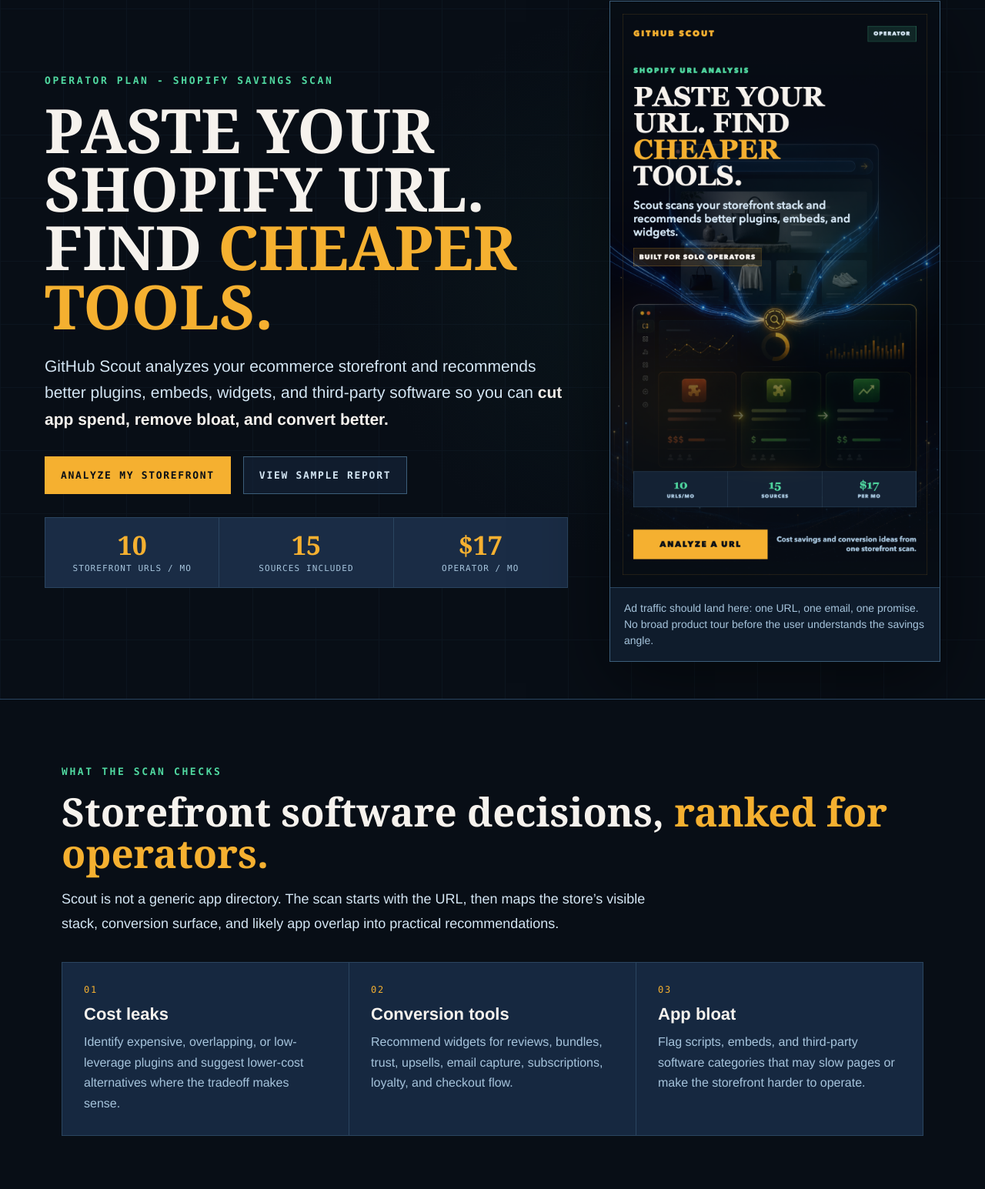
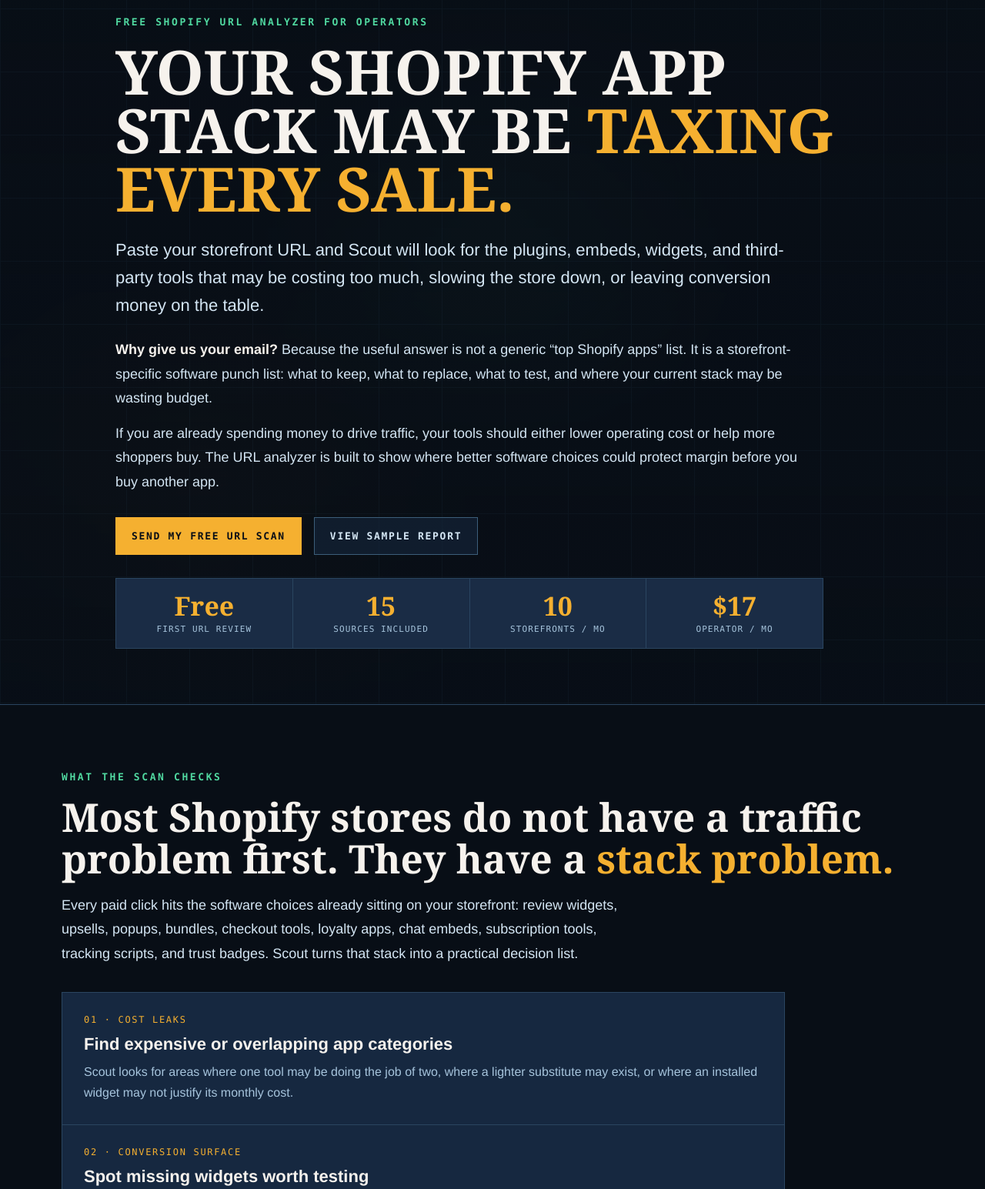
Before and after one commit to peter72289-lab/github-scout-project, a plain HTML site: page netlify-v9-githubscout-ecommerce/operator-shopify-savings.html in a window 1280 px wide. Shown: the part 134-1679 px from the top of the page at 77% size. Drawn offline with Linux system fonts and the light colour scheme.

Commit message:
Refine Operator URL analyzer landing page

```diff
--- a/netlify-v9-githubscout-ecommerce/operator-shopify-savings.html
+++ b/netlify-v9-githubscout-ecommerce/operator-shopify-savings.html
@@ -21,38 +21,42 @@
     .navlinks{display:flex;gap:18px;align-items:center;flex-wrap:wrap}
     .navlinks a{font-family:ui-monospace,SFMono-Regular,Menlo,Monaco,Consolas,monospace;letter-spacing:.12em;text-transform:uppercase;color:var(--muted);font-size:12px;text-decoration:none}
     .navlinks .cta{background:var(--amber);color:var(--black);padding:10px 14px;font-weight:800}
-    .hero{position:relative;min-height:calc(100vh - 58px);padding:72px 58px 48px;display:grid;grid-template-columns:minmax(0,1fr) 430px;gap:54px;align-items:center;overflow:hidden}
-    .hero:before{content:"";position:absolute;inset:0;background:linear-gradient(90deg,rgba(8,14,22,.98),rgba(8,14,22,.72),rgba(8,14,22,.98)),radial-gradient(circle at 65% 45%,rgba(80,216,160,.16),transparent 36%);pointer-events:none}
+    .hero{position:relative;min-height:auto;padding:92px 58px 72px;display:block;overflow:hidden}
+    .hero:before{content:"";position:absolute;inset:0;background:linear-gradient(180deg,rgba(8,14,22,.98),rgba(8,14,22,.82),rgba(8,14,22,.98)),radial-gradient(circle at 50% 36%,rgba(80,216,160,.16),transparent 36%),radial-gradient(circle at 20% 78%,rgba(245,176,48,.12),transparent 28%);pointer-events:none}
     .hero-grid{position:absolute;inset:0;background-image:linear-gradient(var(--border) 1px,transparent 1px),linear-gradient(90deg,var(--border) 1px,transparent 1px);background-size:82px 82px;opacity:.13}
-    .hero-copy,.hero-card{position:relative;z-index:2}
+    .hero-copy{position:relative;z-index:2;max-width:980px;margin:0 auto}
     .kicker{font-family:ui-monospace,SFMono-Regular,Menlo,Monaco,Consolas,monospace;color:var(--green);letter-spacing:.2em;text-transform:uppercase;font-size:13px;font-weight:800;margin-bottom:18px}
-    h1{font-family:Georgia,Times New Roman,serif;font-size:clamp(46px,6.2vw,92px);line-height:.96;margin:0 0 24px;text-transform:uppercase;max-width:900px}
+    h1{font-family:Georgia,Times New Roman,serif;font-size:clamp(46px,6.2vw,92px);line-height:.96;margin:0 0 24px;text-transform:uppercase;max-width:940px}
     h1 em{color:var(--amber);font-style:normal}
-    .sub{font-size:21px;line-height:1.65;color:var(--body);max-width:760px;margin:0 0 30px}
+    .sub{font-size:22px;line-height:1.65;color:var(--body);max-width:890px;margin:0 0 18px}
     .sub strong{color:var(--white)}
+    .dr-copy{display:grid;gap:14px;margin-top:24px;max-width:900px}
+    .dr-copy p{margin:0;color:var(--body);font-size:18px;line-height:1.75}
+    .dr-copy strong{color:var(--white)}
     .actions{display:flex;gap:16px;flex-wrap:wrap;margin:30px 0 18px}
     .btn{display:inline-block;text-decoration:none;font-family:ui-monospace,SFMono-Regular,Menlo,Monaco,Consolas,monospace;text-transform:uppercase;letter-spacing:.13em;font-size:13px;font-weight:800;padding:16px 20px;border:1px solid var(--blt)}
     .btn.primary{background:var(--amber);color:var(--black);border-color:var(--amber)}
     .btn.secondary{color:var(--body);background:rgba(22,40,64,.55)}
-    .trust{display:grid;grid-template-columns:repeat(3,minmax(0,1fr));gap:1px;background:var(--border);border:1px solid var(--border);max-width:720px;margin-top:30px}
+    .trust{display:grid;grid-template-columns:repeat(4,minmax(0,1fr));gap:1px;background:var(--border);border:1px solid var(--border);max-width:920px;margin-top:30px}
     .trust div{background:rgba(22,40,64,.82);padding:18px;text-align:center}
     .trust strong{display:block;color:var(--amber);font-family:Georgia,Times New Roman,serif;font-size:34px;line-height:1}
     .trust span{display:block;color:var(--muted);font-family:ui-monospace,SFMono-Regular,Menlo,Monaco,Consolas,monospace;text-transform:uppercase;letter-spacing:.1em;font-size:11px;margin-top:7px}
-    .hero-card{border:1px solid var(--blt);background:var(--deep);box-shadow:0 28px 90px rgba(0,0,0,.5);overflow:hidden}
-    .hero-card img{display:block;width:100%;height:auto}
-    .card-note{border-top:1px solid var(--border);padding:16px 18px;color:var(--muted);font-size:14px;line-height:1.5}
     section{padding:86px 58px;border-top:1px solid var(--border)}
     .inner{max-width:1120px;margin:0 auto}
     h2{font-family:Georgia,Times New Roman,serif;font-size:clamp(34px,4vw,58px);line-height:1.05;margin:0 0 18px}
     h2 em{color:var(--amber);font-style:normal}
     .lead{color:var(--body);font-size:18px;line-height:1.75;max-width:760px;margin:0 0 34px}
-    .grid3{display:grid;grid-template-columns:repeat(3,minmax(0,1fr));gap:1px;background:var(--border);border:1px solid var(--border)}
+    .grid3{display:grid;grid-template-columns:1fr;gap:1px;background:var(--border);border:1px solid var(--border);max-width:940px}
     .tile{background:var(--surface);padding:28px}
     .tile h3{margin:0 0 10px;color:var(--white);font-size:22px}
     .tile p{margin:0;color:var(--muted);line-height:1.65}
     .tile .num{font-family:ui-monospace,SFMono-Regular,Menlo,Monaco,Consolas,monospace;color:var(--amber);letter-spacing:.14em;text-transform:uppercase;font-size:12px;margin-bottom:12px}
-    .report{display:grid;grid-template-columns:.9fr 1.1fr;gap:34px;align-items:start}
+    .report{display:grid;grid-template-columns:1fr;gap:34px;align-items:start;max-width:940px}
     .report-panel{border:1px solid var(--border);background:var(--deep);padding:28px}
+    .value-stack{display:grid;gap:1px;background:var(--border);border:1px solid var(--border);max-width:940px}
+    .value-row{background:var(--surface);padding:22px 24px;display:grid;grid-template-columns:190px 1fr;gap:22px}
+    .value-row strong{color:var(--amber);font-family:ui-monospace,SFMono-Regular,Menlo,Monaco,Consolas,monospace;text-transform:uppercase;letter-spacing:.12em;font-size:12px}
+    .value-row p{margin:0;color:var(--body);line-height:1.65}
     .video-wrap{max-width:520px;margin:28px auto 0;border:1px solid var(--blt);background:var(--deep);box-shadow:0 28px 90px rgba(0,0,0,.45);overflow:hidden}
     .video-wrap video{display:block;width:100%;aspect-ratio:9/16;background:var(--black)}
     .video-note{text-align:center;color:var(--muted);font-size:14px;line-height:1.6;margin:14px auto 0;max-width:620px}
@@ -73,7 +77,7 @@
     .form-grid{display:grid;grid-template-columns:1fr 1fr;gap:15px}
     .fine{color:var(--faint);font-size:13px;line-height:1.6}
     footer{border-top:1px solid var(--border);padding:28px 58px;color:var(--faint);display:flex;justify-content:space-between;gap:18px;flex-wrap:wrap}
-    @media(max-width:900px){nav{padding:12px 20px}.hero{grid-template-columns:1fr;padding:52px 24px}.hero-card{max-width:430px}.grid3,.report,.form-grid{grid-template-columns:1fr}.trust{grid-template-columns:1fr 1fr}section{padding:60px 24px}footer{padding:24px}}
+    @media(max-width:900px){nav{padding:12px 20px}.hero{padding:52px 24px}.grid3,.report,.form-grid{grid-template-columns:1fr}.trust{grid-template-columns:1fr 1fr}.value-row{grid-template-columns:1fr;gap:8px}section{padding:60px 24px}footer{padding:24px}}
   </style>
 </head>
 <body>
@@ -89,34 +93,49 @@
   <header class="hero">
     <div class="hero-grid"></div>
     <div class="hero-copy">
-      <div class="kicker">Operator Plan - Shopify Savings Scan</div>
-      <h1>Paste your Shopify URL. Find <em>cheaper tools.</em></h1>
-      <p class="sub">GitHub Scout analyzes your ecommerce storefront and recommends better plugins, embeds, widgets, and third-party software so you can <strong>cut app spend, remove bloat, and convert better.</strong></p>
+      <div class="kicker">Free Shopify URL analyzer for operators</div>
+      <h1>Your Shopify app stack may be <em>taxing every sale.</em></h1>
+      <p class="sub">Paste your storefront URL and Scout will look for the plugins, embeds, widgets, and third-party tools that may be costing too much, slowing the store down, or leaving conversion money on the table.</p>
+      <div class="dr-copy">
+        <p><strong>Why give us your email?</strong> Because the useful answer is not a generic “top Shopify apps” list. It is a storefront-specific software punch list: what to keep, what to replace, what to test, and where your current stack may be wasting budget.</p>
+        <p>If you are already spending money to drive traffic, your tools should either lower operating cost or help more shoppers buy. The URL analyzer is built to show where better software choices could protect margin before you buy another app.</p>
+      </div>
       <div class="actions">
-        <a class="btn primary" href="#capture">Analyze My Storefront</a>
+        <a class="btn primary" href="#capture">Send My Free URL Scan</a>
         <a class="btn secondary" href="sample-shopify-url-analysis.html">View Sample Report</a>
       </div>
       <div class="trust">
-        <div><strong>10</strong><span>Storefront URLs / mo</span></div>
+        <div><strong>Free</strong><span>First URL review</span></div>
         <div><strong>15</strong><span>Sources included</span></div>
+        <div><strong>10</strong><span>Storefronts / mo</span></div>
         <div><strong>$17</strong><span>Operator / mo</span></div>
       </div>
     </div>
-    <aside class="hero-card">
-      <img src="assets/operator-shopify-url-savings-ad.png" alt="GitHub Scout Operator Shopify URL savings ad">
-      <div class="card-note">Ad traffic should land here: one URL, one email, one promise. No broad product tour before the user understands the savings angle.</div>
-    </aside>
   </header>
 
   <section id="scan">
     <div class="inner">
       <div class="kicker">What the scan checks</div>
-      <h2>Storefront software decisions, <em>ranked for operators.</em></h2>
-      <p class="lead">Scout is not a generic app directory. The scan starts with the URL, then maps the store’s visible stack, conversion surface, and likely app overlap into practical recommendations.</p>
+      <h2>Most Shopify stores do not have a traffic problem first. They have a <em>stack problem.</em></h2>
+      <p class="lead">Every paid click hits the software choices already sitting on your storefront: review widgets, upsells, popups, bundles, checkout tools, loyalty apps, chat embeds, subscription tools, tracking scripts, and trust badges. Scout turns that stack into a practical decision list.</p>
       <div class="grid3">
-        <div class="tile"><div class="num">01</div><h3>Cost leaks</h3><p>Identify expensive, overlapping, or low-leverage plugins and suggest lower-cost alternatives where the tradeoff makes sense.</p></div>
-        <div class="tile"><div class="num">02</div><h3>Conversion tools</h3><p>Recommend widgets for reviews, bundles, trust, upsells, email capture, subscriptions, loyalty, and checkout flow.</p></div>
-        <div class="tile"><div class="num">03</div><h3>App bloat</h3><p>Flag scripts, embeds, and third-party software categories that may slow pages or make the storefront harder to operate.</p></div>
+        <div class="tile"><div class="num">01 · Cost leaks</div><h3>Find expensive or overlapping app categories</h3><p>Scout looks for areas where one tool may be doing the job of two, where a lighter substitute may exist, or where an installed widget may not justify its monthly cost.</p></div>
+        <div class="tile"><div class="num">02 · Conversion surface</div><h3>Spot missing widgets worth testing</h3><p>Reviews, bundles, quantity breaks, subscriptions, trust, upsells, email capture, post-purchase offers, and checkout support are evaluated as practical CRO opportunities.</p></div>
+        <div class="tile"><div class="num">03 · App bloat</div><h3>Protect speed before adding more software</h3><p>Too many embeds and scripts can make a store slower and harder to operate. Scout flags categories to clean up before you install another “conversion” app.</p></div>
+      </div>
+    </div>
+  </section>
+
+  <section id="why">
+    <div class="inner">
+      <div class="kicker">Why this is worth your email</div>
+      <h2>You are not opting in for a newsletter. You are asking for a <em>storefront-specific software diagnosis.</em></h2>
+      <p class="lead">The form gives Scout enough context to prioritize the scan. A store spending under $10k/month on ads needs different software choices than a store spending $250k/month. Your URL and ad spend range help frame the value of each recommendation.</p>
+      <div class="value-stack">
+        <div class="value-row"><strong>You send</strong><p>Your email, Shopify URL, monthly ad spend range, and the main problem you want fixed.</p></div>
+        <div class="value-row"><strong>Scout checks</strong><p>Visible storefront stack, plugin categories, conversion widgets, possible app overlap, third-party embeds, and software replacement opportunities.</p></div>
+        <div class="value-row"><strong>You get</strong><p>A practical punch list: software to consider replacing, tools worth testing, bloat to investigate, and recommendations tied to savings or conversion.</p></div>
+        <div class="value-row"><strong>The point</strong><p>If one app swap lowers spend, one widget improves conversion, or one cleanup improves speed, the scan can pay for itself before the month is over.</p></div>
       </div>
     </div>
   </section>
@@ -162,9 +181,9 @@
     <div class="inner report">
       <div>
         <div class="kicker">Lead capture</div>
-        <h2>Get the first URL into the <em>scan queue.</em></h2>
-        <p class="lead">This Netlify form is ready for ad traffic. Submissions capture the exact inputs needed for an Operator-style Shopify software audit.</p>
-        <p class="fine">Netlify will collect submissions once the V9 site can deploy again. Until payment is connected, this page acts as a high-intent waitlist and scan intake.</p>
+        <h2>Send the URL. Get the <em>software punch list.</em></h2>
+        <p class="lead">Drop your storefront URL and ad spend range. Scout will use that context to prioritize app savings, better plugin options, conversion widgets, third-party embeds, and stack cleanup opportunities.</p>
+        <p class="fine">Your first URL review is positioned as the front door into Operator. If the scan shows enough savings or conversion upside, the $17/month plan gives you 10 storefront analyses per month across all 15 sources.</p>
       </div>
       <form name="operator-url-scan" method="POST" data-netlify="true" action="operator-thank-you.html">
         <input type="hidden" name="form-name" value="operator-url-scan">
@@ -173,11 +192,11 @@
           <label>Store URL<input name="store_url" type="url" required placeholder="https://yourstore.com"></label>
         </div>
         <div class="form-grid">
-          <label>Monthly app spend<select name="monthly_app_spend" required><option value="">Select range</option><option>$0-$100</option><option>$101-$300</option><option>$301-$750</option><option>$750+</option></select></label>
+          <label>Monthly ad spend<select name="monthly_ad_spend" required><option value="">Select range</option><option>Under $10,000 a month</option><option>$10,000 to $100,000 a month</option><option>$100,000 to $250,000 a month</option><option>More than $250,000 a month</option></select></label>
           <label>Biggest goal<select name="primary_goal" required><option value="">Select goal</option><option>Cut app costs</option><option>Improve conversion</option><option>Speed up storefront</option><option>Find better widgets</option><option>Clean up app stack</option></select></label>
         </div>
-        <label>What should Scout look for first?<textarea name="notes" placeholder="Example: our review app is expensive, checkout conversion is low, or we have too many widgets installed."></textarea></label>
-        <button type="submit">Submit My Storefront URL</button>
+        <label>What should Scout look for first?<textarea name="notes" placeholder="Example: our paid traffic is expensive, conversion is flat, our app stack feels bloated, or we are unsure which widgets are worth testing."></textarea></label>
+        <button type="submit">Get My URL Analyzed</button>
       </form>
     </div>
   </section>
```
Also changed, not shown: docs/netlify-deploy-status.md (+1 -1 lines).
